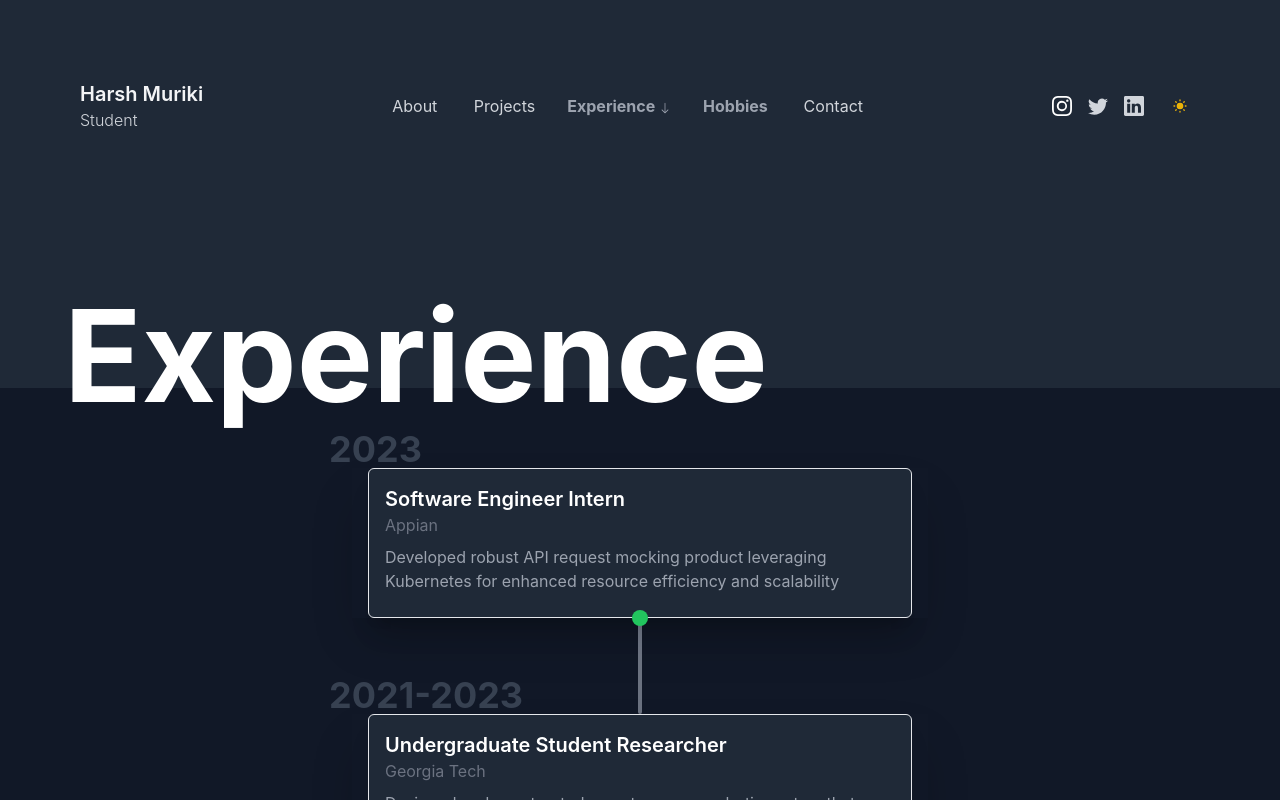
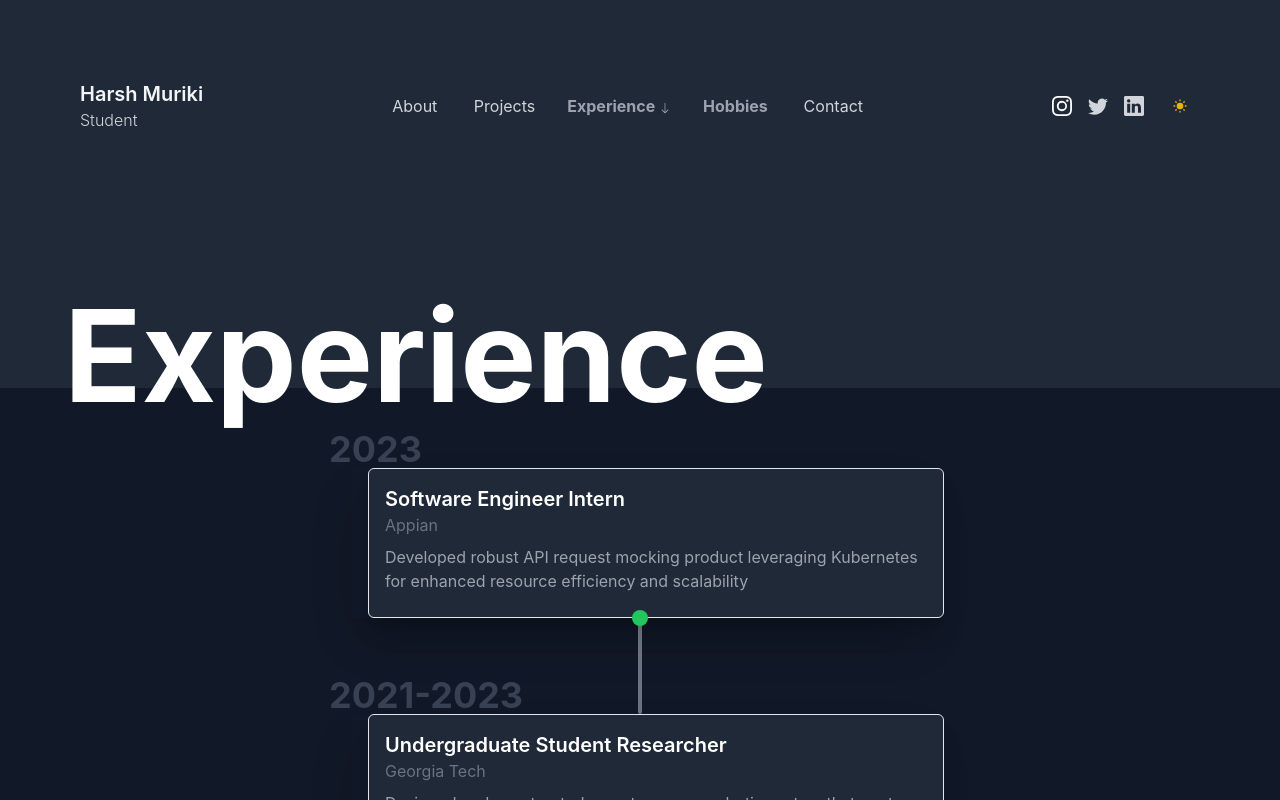
Before and after one commit to harshmuriki/harshmuriki-website, a Next.js app: page /experience in a window 1280 px wide. Shown: the top 800 px of the page. Built offline with nearby package versions, Linux system fonts and the light colour scheme.

Commit message:
Added zoom effects to the timeline

```diff
--- a/components/Experience.js
+++ b/components/Experience.js
@@ -43,7 +43,7 @@ export default function Experience() {
 const ExperienceCard = ({ title, desc, year, company, companyLink, siteLink }) => {
   return (
     <Link href={`experience/${siteLink}`} className="w-full block shadow-2xl">
-      <div className="relative experience-card border p-4 rounded-md shadow-xl bg-white dark:bg-gray-800 z-10 mx-4">
+      <div className="transform hover:scale-125 transition duration-2000 ease-out object-cover h-full w-full relative experience-card border p-4 rounded-md shadow-xl bg-white dark:bg-gray-800 z-10 mx-4">
         <h1 className="absolute -top-10 md:-left-10 md:-top-10 text-4xl text-gray-200 font-bold dark:text-gray-700">
           {year}
         </h1>
```
